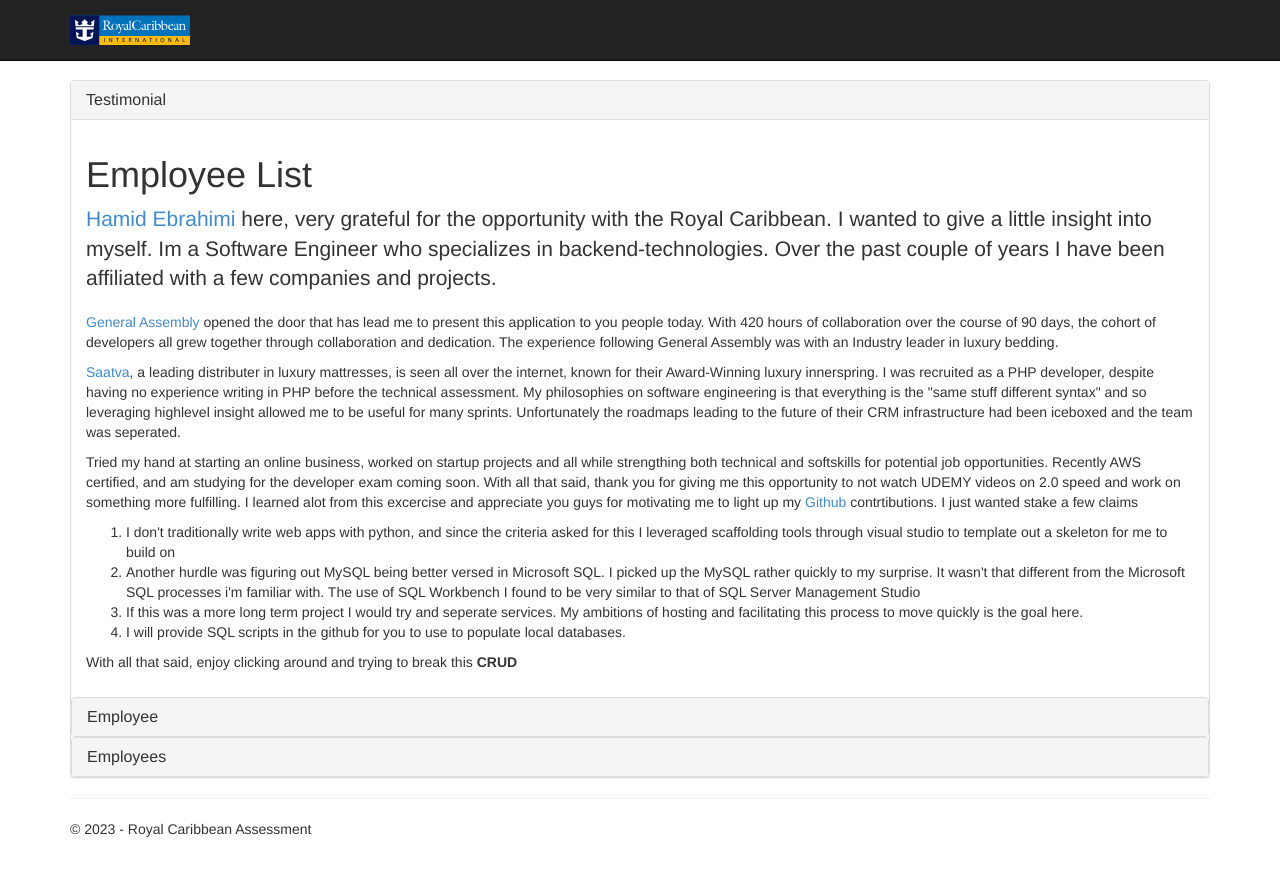
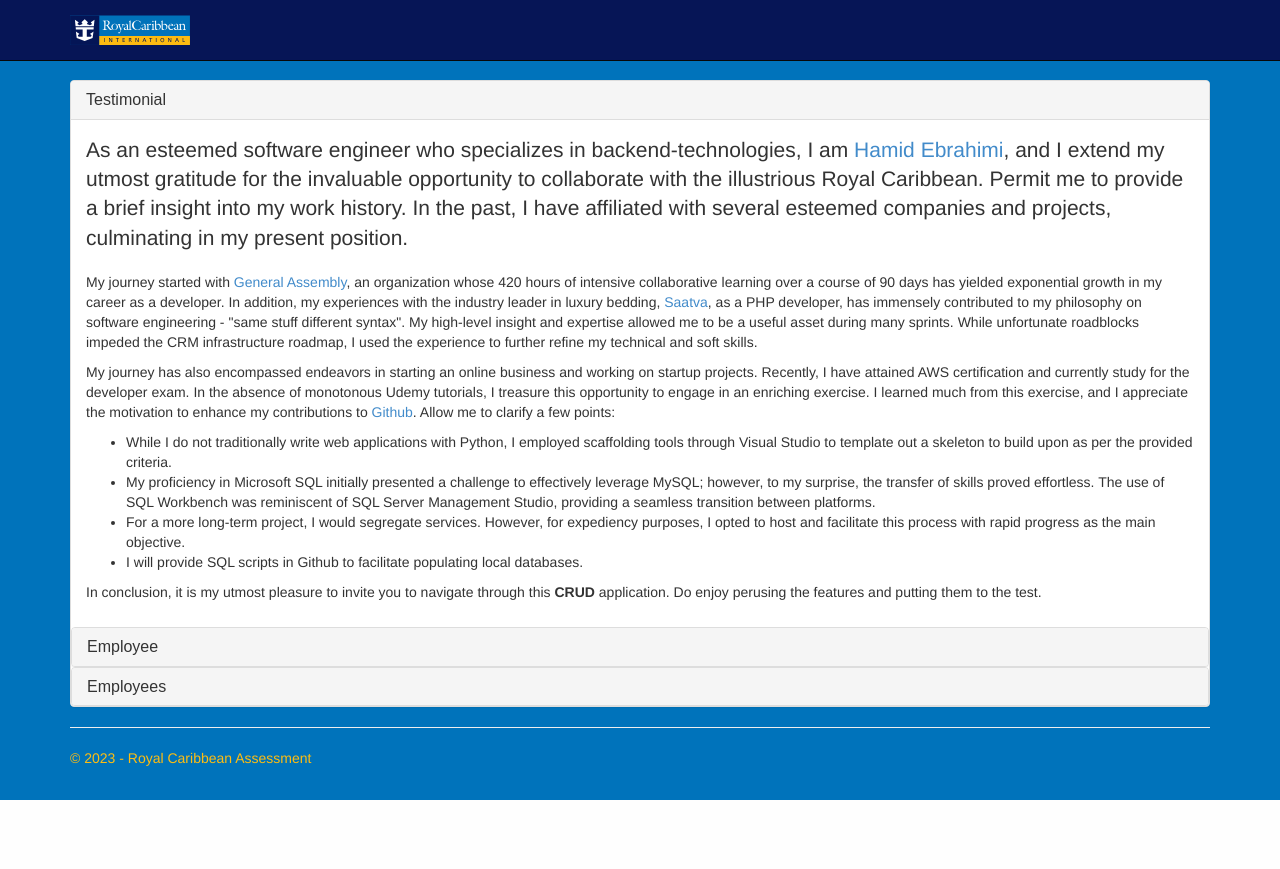
Before and after one commit to hhuumm/RoyalCarribeanTakeHome, a Flask app: page / in a window 1280 px wide, after a click on "Testimonial". After the commit the page ends 800 px from the top, so only its background shows below. Run offline with Flask 2, Linux system fonts and the light colour scheme; data that the repository does not hold is empty; parts of the project's set-up code (start-up, migrations or seed data) failed here and were passed over; some libraries are stand-ins or nearby versions.

Commit message:
Making some aesthetic changes to css and color scheme while also modifying the readme.md

```diff
--- a/RoyalCarribeanTakeHome/RoyalCarribeanTakeHome/config/config.py
+++ b/RoyalCarribeanTakeHome/RoyalCarribeanTakeHome/config/config.py
@@ -10,6 +10,3 @@ class Config:
     PASSWORD = os.getenv('PASSWORD' )
     CONNECTION_STRING = os.getenv('CONNECTION_STRING')
     PORT = os.getenv('PORT')
-
-    # Create database URI string
-    SQLALCHEMY_DATABASE_URI = f"mysql+pymysql://{USERNAME}:{PASSWORD}@{CONNECTION_STRING}:{PORT}/Database"
--- a/RoyalCarribeanTakeHome/RoyalCarribeanTakeHome/static/content/site.css
+++ b/RoyalCarribeanTakeHome/RoyalCarribeanTakeHome/static/content/site.css
@@ -1,6 +1,7 @@
 body {
     padding-top: 50px;
     padding-bottom: 20px;
+    background-color: #0073BB;
 }
 
 /* Set padding to keep content from hitting the edges */
@@ -48,3 +49,33 @@ input[type="checkbox"].input-validation-error {
 .panel-group .panel + .panel {
     margin-top: 0;
 }
+
+.navbar {
+    background-color: #061556;
+}
+
+
+.table {
+    display: block;
+    overflow-x: auto;
+    white-space: nowrap;
+    border-collapse: separate;
+    border-spacing: 10px;
+
+}
+
+.footer {
+    color: #FEBD11;
+}
+
+h1, h2, h3, h4, h5, h6 {
+    font-family: 'Kabra Light', 'Darwin', sans-serif;
+}
+
+th, tr {
+    text-align: center;
+}
+
+tr {
+    margin-bottom: 10px;
+}
--- a/RoyalCarribeanTakeHome/RoyalCarribeanTakeHome/templates/index.html
+++ b/RoyalCarribeanTakeHome/RoyalCarribeanTakeHome/templates/index.html
@@ -20,27 +20,17 @@
         <div id="collapseThree" class="panel-collapse collapse">
 
             <div class="panel-body" id="testimonial">
-                <h1>Employee List</h1>
-                <p class="lead"> <a href="https://www.linkedin.com/in/hesolutions/">Hamid Ebrahimi</a> here, very grateful for the opportunity with the Royal Caribbean. I wanted to give a little insight into myself. Im a Software Engineer who specializes in backend-technologies. Over the past couple of years I have been affiliated with a few companies and projects.</p>
-                <p><a href="https://generalassemb.ly/">General Assembly</a> opened the door that has lead me to present this application to you people today. With 420 hours of collaboration over the course of 90 days, the cohort of developers all grew together through collaboration and dedication. The experience following General Assembly was with an Industry leader in luxury bedding.</p>
+                <p class="lead">  As an esteemed software engineer who specializes in backend-technologies, I am <a href="https://www.linkedin.com/in/hesolutions/">Hamid Ebrahimi</a>, and I extend my utmost gratitude for the invaluable opportunity to collaborate with the illustrious Royal Caribbean. Permit me to provide a brief insight into my work history. In the past, I have affiliated with several esteemed companies and projects, culminating in my present position.</p>
+                <p>My journey started with <a href="https://generalassemb.ly/">General Assembly</a>, an organization whose 420 hours of intensive collaborative learning over a course of 90 days has yielded exponential growth in my career as a developer. In addition, my experiences with the industry leader in luxury bedding, <a href="https://www.saatva.com/">Saatva</a>, as a PHP developer, has immensely contributed to my philosophy on software engineering - "same stuff different syntax". My high-level insight and expertise allowed me to be a useful asset during many sprints. While unfortunate roadblocks impeded the CRM infrastructure roadmap, I used the experience to further refine my technical and soft skills.</p>
 
-                <p><a href="https://www.saatva.com/">Saatva</a>, a leading distributer in luxury mattresses, is seen all over the internet, known for their Award-Winning luxury innerspring. I was recruited as a PHP developer, despite having no experience writing in PHP before the technical assessment. My philosophies on software engineering is that everything is the "same stuff different syntax" and so leveraging highlevel insight allowed me to be useful for many sprints. Unfortunately the roadmaps leading to the future of their CRM infrastructure had been iceboxed and the team was seperated.</p>
-                <p>Tried my hand at starting an online business, worked on startup projects and all while strengthing both technical and softskills for potential job opportunities. Recently AWS certified, and am studying for the developer exam coming soon. With all that said, thank you for giving me this opportunity to not watch UDEMY videos on 2.0 speed and work on something more fulfilling. I learned alot from this excercise and appreciate you guys for motivating me to light up my <a href="https://github.com/hhuumm">Github</a> contrtibutions. I just wanted stake a few claims</p>
-                <ol>
-                    <li>
-                        I don't traditionally write web apps with python, and since the criteria asked for this I leveraged scaffolding tools through visual studio to template out a skeleton for me to build on
-                    </li>
-                    <li>
-                        Another hurdle was figuring out MySQL being better versed in Microsoft SQL. I picked up the MySQL rather quickly to my surprise. It wasn't that different from the Microsoft SQL processes i'm familiar with. The use of SQL Workbench I found to be very similar to that of SQL Server Management Studio
-                    </li>
-                    <li>
-                        If this was a more long term project I would try and seperate services. My ambitions of hosting and facilitating this process to move quickly is the goal here.
-                    </li>
-                    <li>
-                        I will provide SQL scripts in the github for you to use to populate local databases.
-                    </li>
-                </ol>
-                <p>With all that said, enjoy clicking around and trying to break this <b>CRUD</b></p>
+                <p>My journey has also encompassed endeavors in starting an online business and working on startup projects. Recently, I have attained AWS certification and currently study for the developer exam. In the absence of monotonous Udemy tutorials, I treasure this opportunity to engage in an enriching exercise. I learned much from this exercise, and I appreciate the motivation to enhance my contributions to  <a href="https://github.com/hhuumm">Github</a>. Allow me to clarify a few points:</p>
+                <ul>
+                    <li>While I do not traditionally write web applications with Python, I employed scaffolding tools through Visual Studio to template out a skeleton to build upon as per the provided criteria.</li>
+                    <li>My proficiency in Microsoft SQL initially presented a challenge to effectively leverage MySQL; however, to my surprise, the transfer of skills proved effortless. The use of SQL Workbench was reminiscent of SQL Server Management Studio, providing a seamless transition between platforms.</li>
+                    <li>For a more long-term project, I would segregate services. However, for expediency purposes, I opted to host and facilitate this process with rapid progress as the main objective.</li>
+                    <li>I will provide SQL scripts in Github to facilitate populating local databases.</li>
+                </ul>
+                <p>In conclusion, it is my utmost pleasure to invite you to navigate through this <b>CRUD</b> application. Do enjoy perusing the features and putting them to the test. </p>
             </div>
             <div />
         </div>
--- a/RoyalCarribeanTakeHome/RoyalCarribeanTakeHome/templates/layout.html
+++ b/RoyalCarribeanTakeHome/RoyalCarribeanTakeHome/templates/layout.html
@@ -14,11 +14,7 @@
     <div class="navbar navbar-inverse navbar-fixed-top">
         <div class="container">
             <div class="navbar-header">
-                <button type="button" class="navbar-toggle" data-toggle="collapse" data-target=".navbar-collapse">
-                    <span class="icon-bar"></span>
-                    <span class="icon-bar"></span>
-                    <span class="icon-bar"></span>
-                </button>
+
                 <a href="/" class="navbar-brand">
                     <img src="{{ url_for('static', filename='icons/RCL_BIG.svg') }}" alt="Royal Caribbean Logo" height="30">
                 </a>
@@ -30,7 +26,7 @@
         {% block content %}{% endblock %}
         <hr />
         <footer>
-            <p>&copy; 2023 - Royal Caribbean Assessment</p>
+            <p class="footer">&copy; 2023 - Royal Caribbean Assessment</p>
         </footer>
     </div>
 
--- a/RoyalCarribeanTakeHome/RoyalCarribeanTakeHome/views.py
+++ b/RoyalCarribeanTakeHome/RoyalCarribeanTakeHome/views.py
@@ -79,7 +79,7 @@ def submit_employee():
     values = (person_id, first_name, last_name, email_address, hire_date, job_title, agency_num, registration_date)
     cursor.execute(query, values)
     cnx.commit()
-    return redirect(url_for('home', success="You have successfully submitted an employee"))
+    return redirect(url_for('home', success="Successfully submitted an employee"))
 
 @app.route('/api/employees', methods=['GET'])
 def get_employees():
@@ -110,7 +110,7 @@ def delete_employee(id):
     query = "DELETE FROM Employees WHERE person_id = %s"
     cursor.execute(query, (id,))
     cnx.commit()
-    return redirect(url_for('home', delete_success="You have successfully deleted employee."))
+    return redirect(url_for('home', delete_success="Successfully deleted employee."))
 
 @app.route('/edit/<person_id>', methods=['GET', 'POST'])
 def edit_employee(person_id):
```
Also changed, not shown: RoyalCarribeanTakeHome/ReadMe.md, 1 other file. Lines whose indentation alone changed are shown as unchanged.
